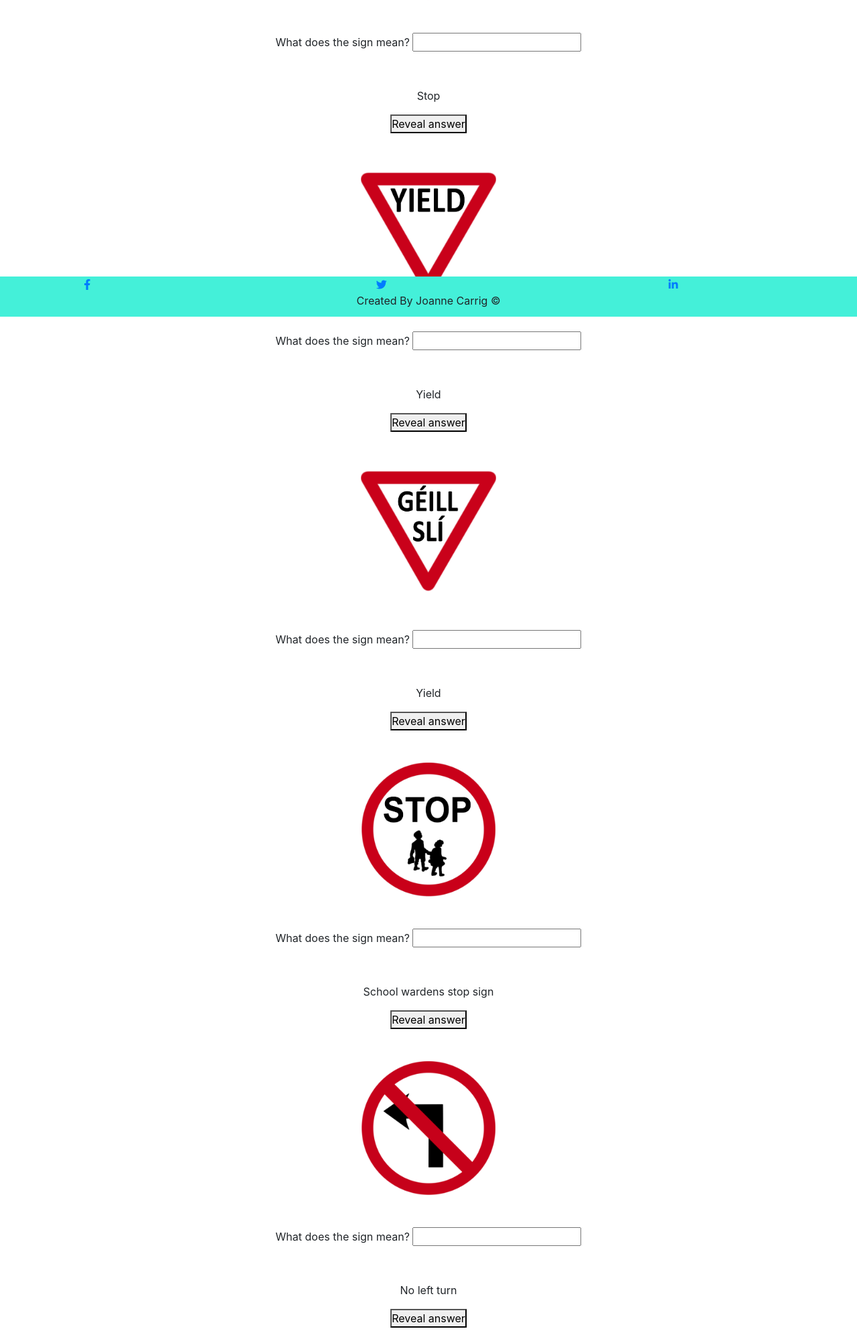
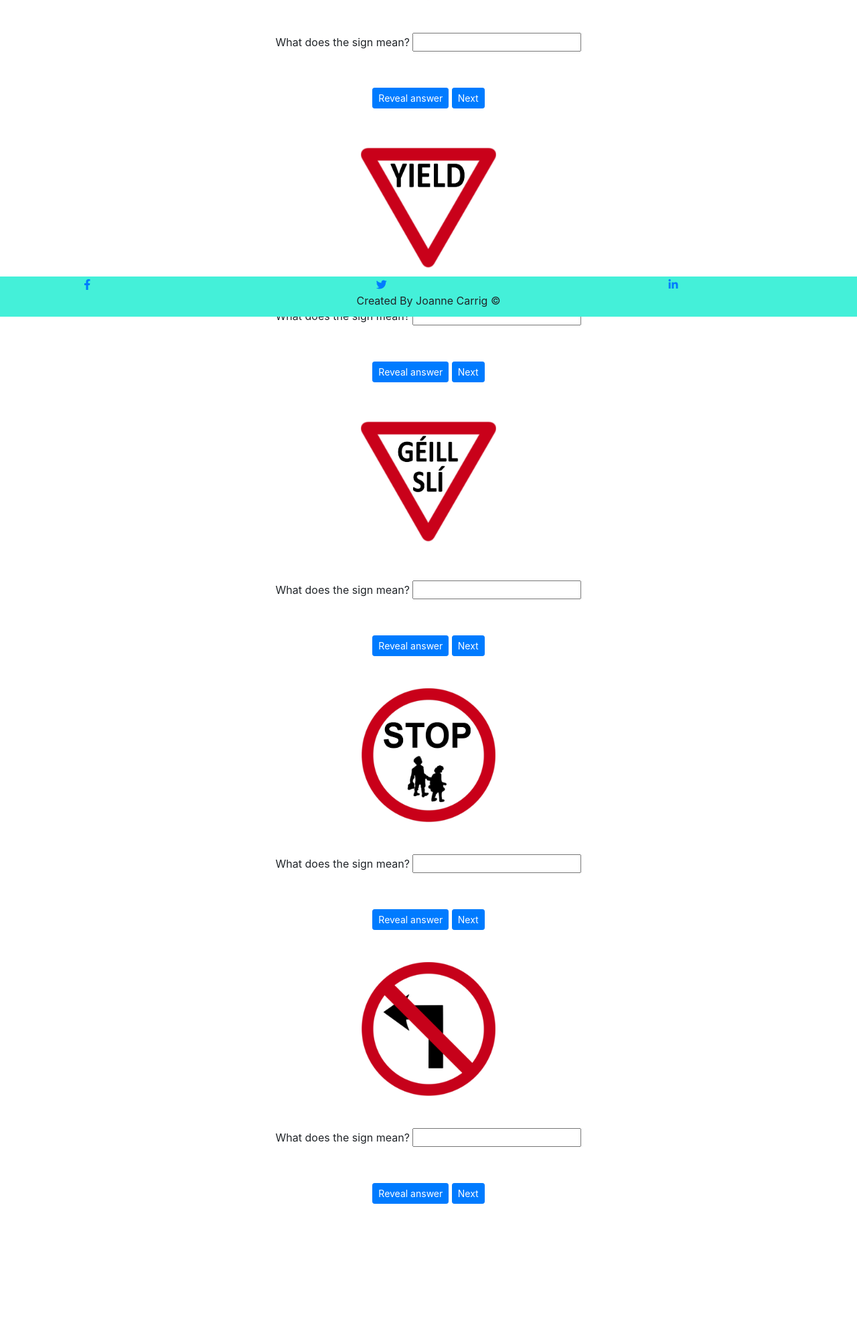
Before and after one commit to jojo157/Roadsigns, a Django app: template templates/signs.html in a window 1280 px wide. Shown: the part 327-2318 px from the top of the page at 67% size. After the commit the page ends 2125 px from the top, so only its background shows below. Run offline with Django 3.2, Linux system fonts and the light colour scheme; the template is opened without the code that fills it: values that come from a table or form of the project are taken from there, others are empty; data comes from the database, SQL or seed files in the repository; both versions use the stored data as it was after the commit; some libraries are stand-ins or nearby versions.

Commit message:
created new view to give random sign on screen and next button

```diff
--- a/requirements.txt
+++ b/requirements.txt
@@ -6,5 +6,6 @@ Pillow==8.4.0
 PyJWT==2.3.0
 python3-openid==3.2.0
 pytz==2021.3
+random2==1.0.1
 requests-oauthlib==1.3.0
 sqlparse==0.4.2
--- a/roadsigns/settings.py
+++ b/roadsigns/settings.py
@@ -145,3 +145,4 @@ LOGIN_REDIRECT_URL = "/"
 EMAIL_BACKEND = "django.core.mail.backends.console.EmailBackend"
 ACCOUNT_EMAIL_VERIFICATION = "mandatory"
 ACCOUNT_EMAIL_REQUIRED = True
+SITE_ID=1
--- a/roadsigns/urls.py
+++ b/roadsigns/urls.py
@@ -20,8 +20,7 @@ from django.conf import settings
 from django.conf.urls.static import static
 
 urlpatterns = [
-    path('admin/', admin.site.urls),
+    path("admin/", admin.site.urls),
     path('', include('guessapp.urls')),
     path("accounts/", include("allauth.urls")),
-
 ] + static(settings.MEDIA_URL, document_root=settings.MEDIA_ROOT)
--- /dev/null
+++ b/static/js/roadsign.js
@@ -0,0 +1,6 @@
+$( window ).on( "load", function() {
+});
+
+$("#reveal-button").click(function(){
+    $("#answer").toggleClass("d-none");
+});
--- a/templates/signs.html
+++ b/templates/signs.html
@@ -16,12 +16,19 @@
         <input id="sign-guess" type="text" name=sign-guess>
     </div>
     <div class="mt-5 mb-2">
-        <div><p>{{ sign.sign_name }}</p></div>
-        <button>Reveal answer</button>
+        <div id ="answer" class="d-none"><p>{{ sign.sign_name }}</p></div>
+        <button class="btn btn-sm btn-primary" id="reveal-button">Reveal answer</button>
+        <a class="btn btn-sm btn-primary" id="next-sign" href="{% url 'home' %}">Next</a>
     </div>
+
 
     {% endfor %}
 
 </div>
 
 {% endblock %}
+
+{% block postloadjs %}
+{{ block.super }}
+    <script src="{% static 'js/roadsign.js' %}"></script>
+{% endblock %}
```
Also changed, not shown: guessapp/views.py (+12 -2 lines), db.sqlite3, media/sign2.gif (added), media/sign3.gif (added), media/sign4.gif (added), media/sign5.gif (added).
